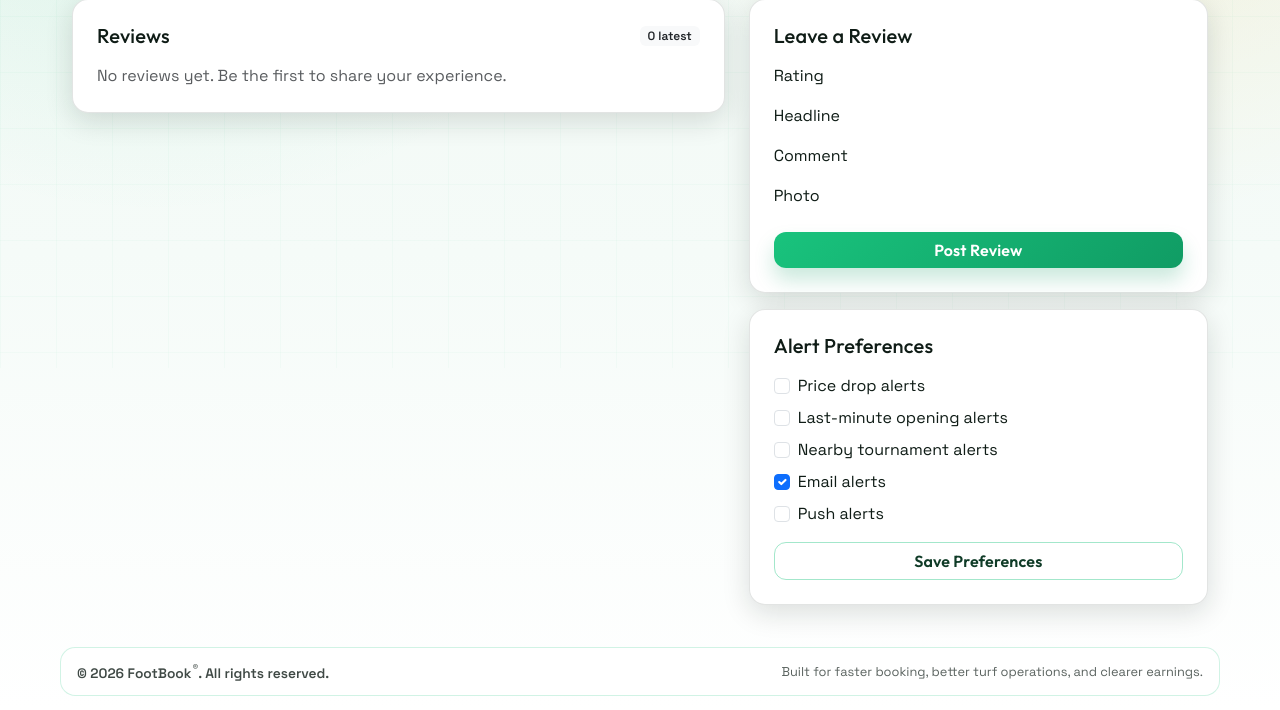
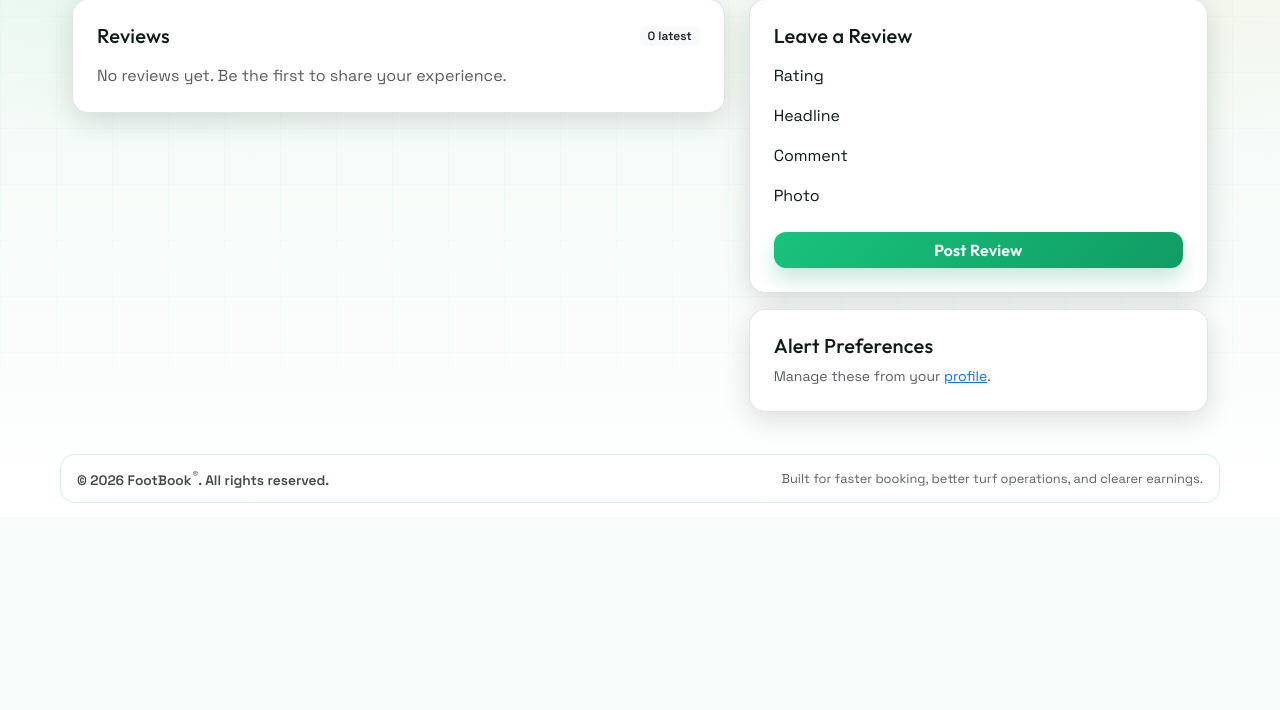
Before and after one commit to adonisrodrigues1999/futsal-booking, a Django app: template templates/bookings/slots.html in a window 1280 px wide. Shown: the part 432-1142 px from the top of the page. After the commit the page ends 935 px from the top, so only its background shows below. Run offline with Django 4.2, Linux system fonts and the light colour scheme; the template is opened without the code that fills it, so the values that code supplies are empty; some libraries are stand-ins or nearby versions.

Commit message:
Remove duplicate ground alert form

```diff
--- a/templates/bookings/slots.html
+++ b/templates/bookings/slots.html
@@ -210,33 +210,8 @@
     </div>
 
     <div class="card p-3 p-md-4">
-      <h5 class="mb-3">Alert Preferences</h5>
-      <form method="post">
-        {% csrf_token %}
-        <input type="hidden" name="action" value="alert">
-        <input type="hidden" name="date" value="{{ selected_date|date:'Y-m-d' }}">
-        <div class="form-check mb-2">
-          <input class="form-check-input" type="checkbox" name="notify_price_drops" id="notify-price-drops" {% if alert_subscription.notify_price_drops %}checked{% endif %}>
-          <label class="form-check-label" for="notify-price-drops">Price drop alerts</label>
-        </div>
-        <div class="form-check mb-2">
-          <input class="form-check-input" type="checkbox" name="notify_last_minute" id="notify-last-minute" {% if alert_subscription.notify_last_minute %}checked{% endif %}>
-          <label class="form-check-label" for="notify-last-minute">Last-minute opening alerts</label>
-        </div>
-        <div class="form-check mb-2">
-          <input class="form-check-input" type="checkbox" name="notify_nearby_tournaments" id="notify-nearby-tournaments" {% if alert_subscription.notify_nearby_tournaments %}checked{% endif %}>
-          <label class="form-check-label" for="notify-nearby-tournaments">Nearby tournament alerts</label>
-        </div>
-        <div class="form-check mb-2">
-          <input class="form-check-input" type="checkbox" name="email_enabled" id="notify-email" {% if not alert_subscription or alert_subscription.email_enabled %}checked{% endif %}>
-          <label class="form-check-label" for="notify-email">Email alerts</label>
-        </div>
-        <div class="form-check mb-3">
-          <input class="form-check-input" type="checkbox" name="push_enabled" id="notify-push" {% if alert_subscription and alert_subscription.push_enabled %}checked{% endif %}>
-          <label class="form-check-label" for="notify-push">Push alerts</label>
-        </div>
-        <button class="btn btn-outline-primary w-100" type="submit">Save Preferences</button>
-      </form>
+      <h5 class="mb-2">Alert Preferences</h5>
+      <p class="text-muted small mb-0">Manage these from your <a href="{% url 'customer_profile' %}">profile</a>.</p>
     </div>
   </div>
 </div>
```
